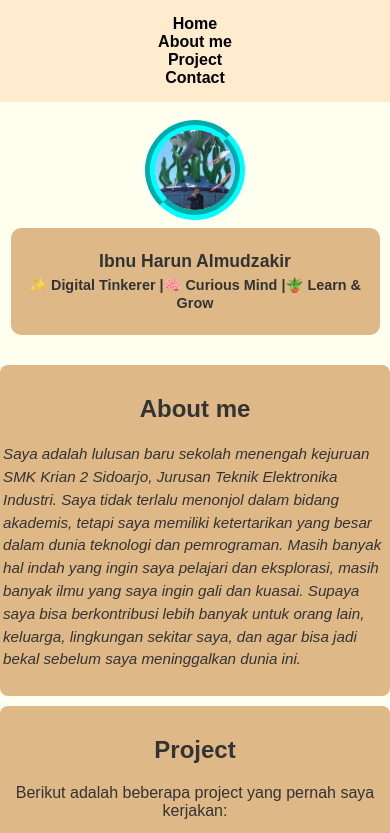
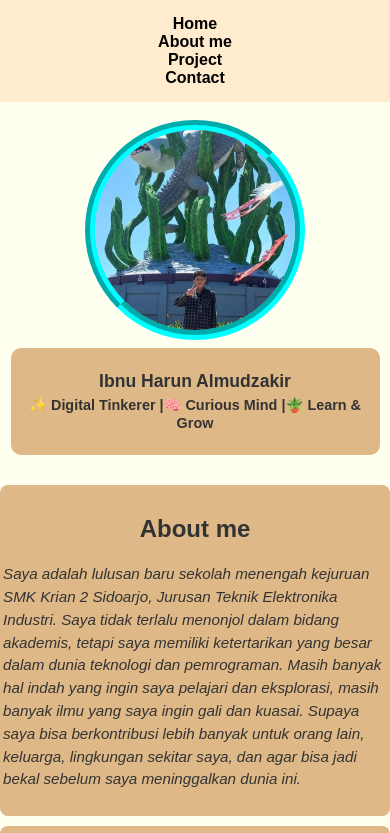
Before and after one commit to ibnuhaoren/haorenportfolio, a plain HTML site: page index.html in a window 390 px wide. Shown: the top 833 px of the page. Drawn offline with Linux system fonts and the light colour scheme.

Commit message:
Update style.css

```diff
--- a/style.css
+++ b/style.css
@@ -17,8 +17,8 @@ nav {
 
 img {
     display: block;
-    width: 200px;
-    height: 200px;
+    width: 300px;
+    height: 300px;
     border-radius: 50%;
     margin: 50px auto;
     border-width: 10px;
@@ -96,8 +96,8 @@ footer {
     }
 
     #hero img {
-        width: 80px;
-        height: 80px;
+        width: 200px;
+        height: 200px;
         margin-top: 8px;
         margin-bottom: 8px;
     }
```
